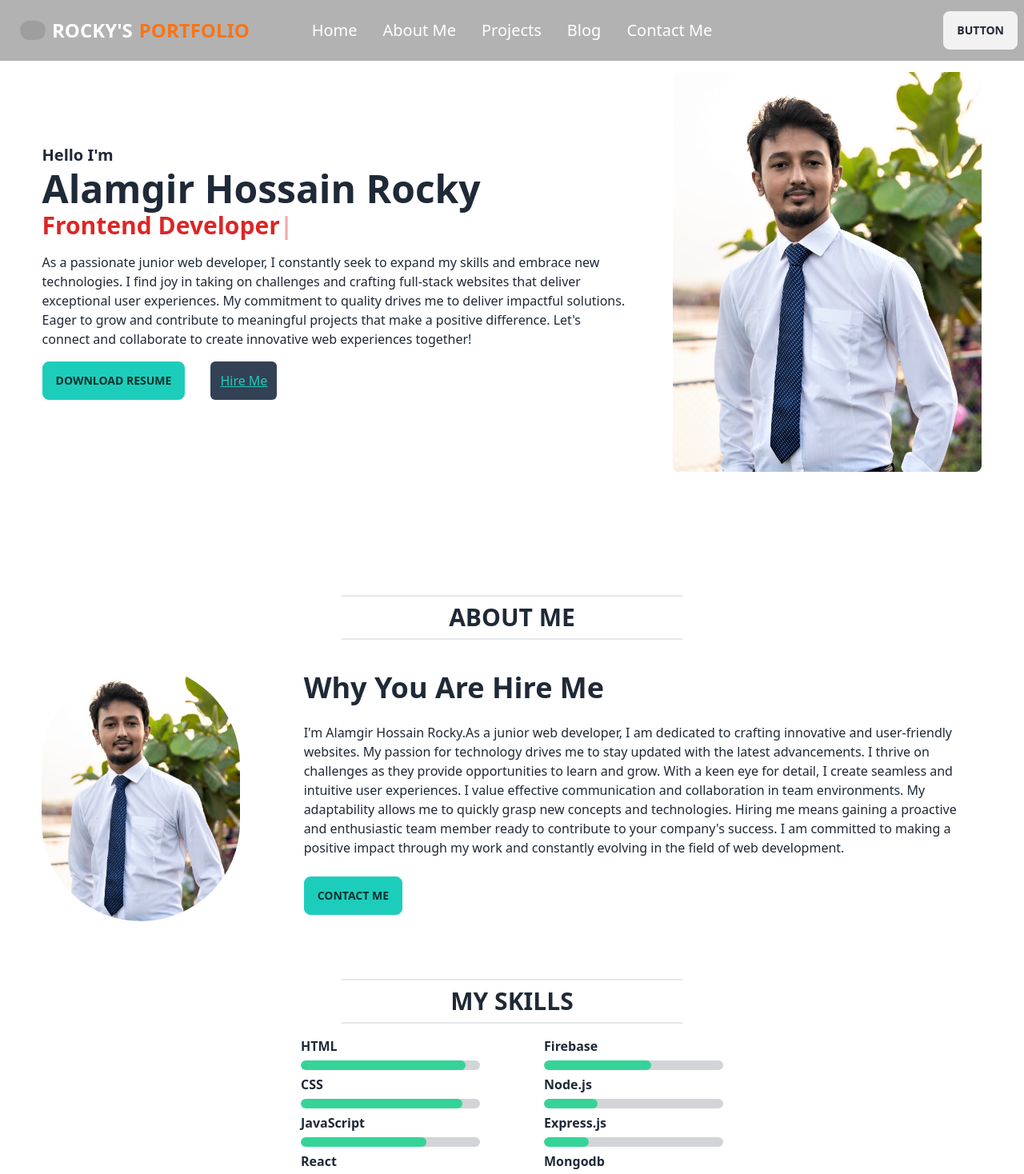
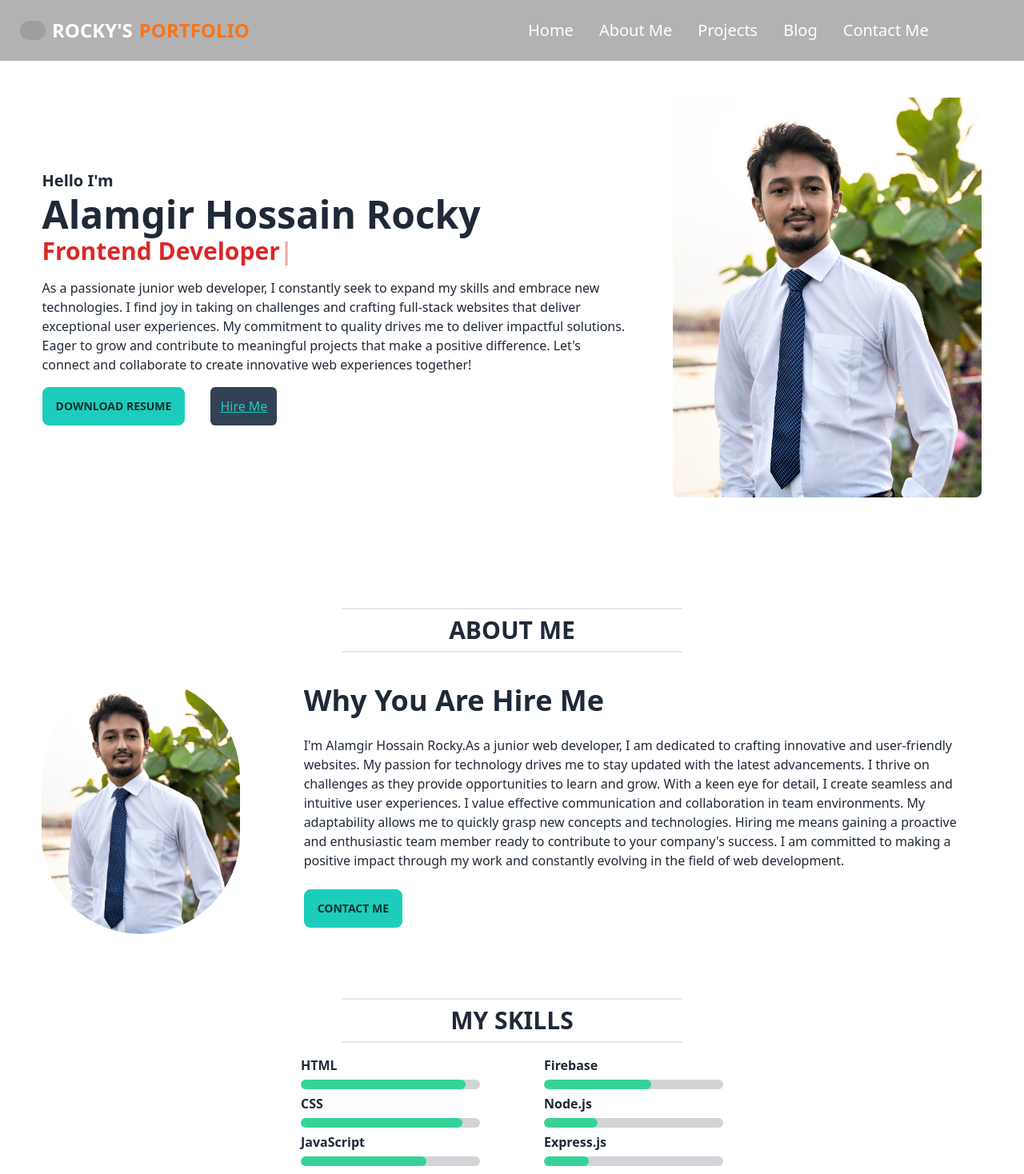
Before and after one commit to Rocky3112/My-Portfolio, a React (Vite) app: page / in a window 1280 px wide. Shown: the top 1468 px of the page at 80% size. Built offline with nearby package versions, Linux system fonts and the light colour scheme; grey boxes are pictures that could not be loaded.

Commit message:
style and space updated

```diff
--- a/src/Pages/AboutMe/AboutMe.jsx
+++ b/src/Pages/AboutMe/AboutMe.jsx
@@ -9,9 +9,9 @@ const AboutMe = () => {
     return (
         <div
             style={{ overflow: 'hidden' }}
-            id='aboutMe' className='my-12'>
+            id='aboutMe' className='mt-60 lg:my-16 sm:mt-64'>
             <SectionTitle heading={'About me'}></SectionTitle>
-            <div data-aos="zoom-out-left" className="hero">
+            <div data-aos="zoom-out-left" className="hero ">
                 <div className="hero-content flex-col lg:flex-row gap-6 md:gap-20 mx-9">
                    <Fade duration={2000}>
                    <div>
--- a/src/Pages/Banner/Banner.jsx
+++ b/src/Pages/Banner/Banner.jsx
@@ -11,7 +11,7 @@ const Banner = () => {
     return (
         <div className=''>
             <div data-aos="zoom-in" className="hero h-[85vh] mb-10">
-                <div className="hero-content flex-col lg:flex-row-reverse gap-5">
+                <div className="hero-content flex-col lg:flex-row-reverse gap-5 mt-16">
                     <Fade direction='left'>
                     <img src={bannerPhoto} className="w-sm md:max-w-md rounded-lg shadow-slate-300 h-[500px]" alt='' />
                     </Fade>
--- a/src/Pages/Projects/Projects.jsx
+++ b/src/Pages/Projects/Projects.jsx
@@ -5,7 +5,7 @@ import chef_house from '../../assets/chef-house.jpg'
 import toy_world from '../../assets/toy-world.jpg'
 import career_hub from '../../assets/career-hub.jpg'
 import sports_camp from '../../assets/sports-camp.jpg'
-import double_digit from '../../assets/double-digit.jpg'
+// import double_digit from '../../assets/double-digit.jpg'
 import Aos from "aos";
 import 'aos/dist/aos.css';
 
@@ -15,7 +15,7 @@ const Projects = () => {
         Aos.init({ duration: 3000, easing: 'ease' })
     }, [])
     return (
-        <div id="projects">
+        <div id="projects" className="mx-5">
             <h1 data-aos="zoom-in-down" data-aos-offset="200" data-aos-easing="ease-in-sine" data-aos-duration="600" className="text-center font-bold text-4xl mt-16 text-red-500 p-7 mb-8 ">My Projects</h1>
             <div className='w-full md:w-8/12 mx-auto mt-10 md:mt-20'>
 
--- a/src/Pages/SectionTitle.jsx
+++ b/src/Pages/SectionTitle.jsx
@@ -3,7 +3,7 @@
 
 const SectionTitle = ({heading}) => {
     return (
-        <div className="mx-auto text-center md:w-4/12 my-4">
+        <div className="mx-auto text-center md:w-4/12 my-4 mx-7">
             <p className="text-3xl uppercase font-semibold border-y-2 py-2 ">{heading}</p>
         </div>
     );
--- a/src/Shared/Navbar.jsx
+++ b/src/Shared/Navbar.jsx
@@ -13,7 +13,7 @@ const Navbar = () => {
     </>
   return (
     <div>
-      <div className="navbar fixed bg-opacity-30 z-10 text-white bg-black ">
+      <div className="navbar lg:w-full fixed bg-opacity-30 z-10 text-white bg-black ">
         <div className="navbar-start">
           <div className="dropdown">
             <label tabIndex={0} className="btn btn-ghost lg:hidden">
@@ -49,9 +49,7 @@ const Navbar = () => {
           {navTabs}
           </ul>
         </div>
-        <div className="navbar-end">
-          <a className="btn">Button</a>
-        </div>
+
       </div>
     </div>
   );
```
